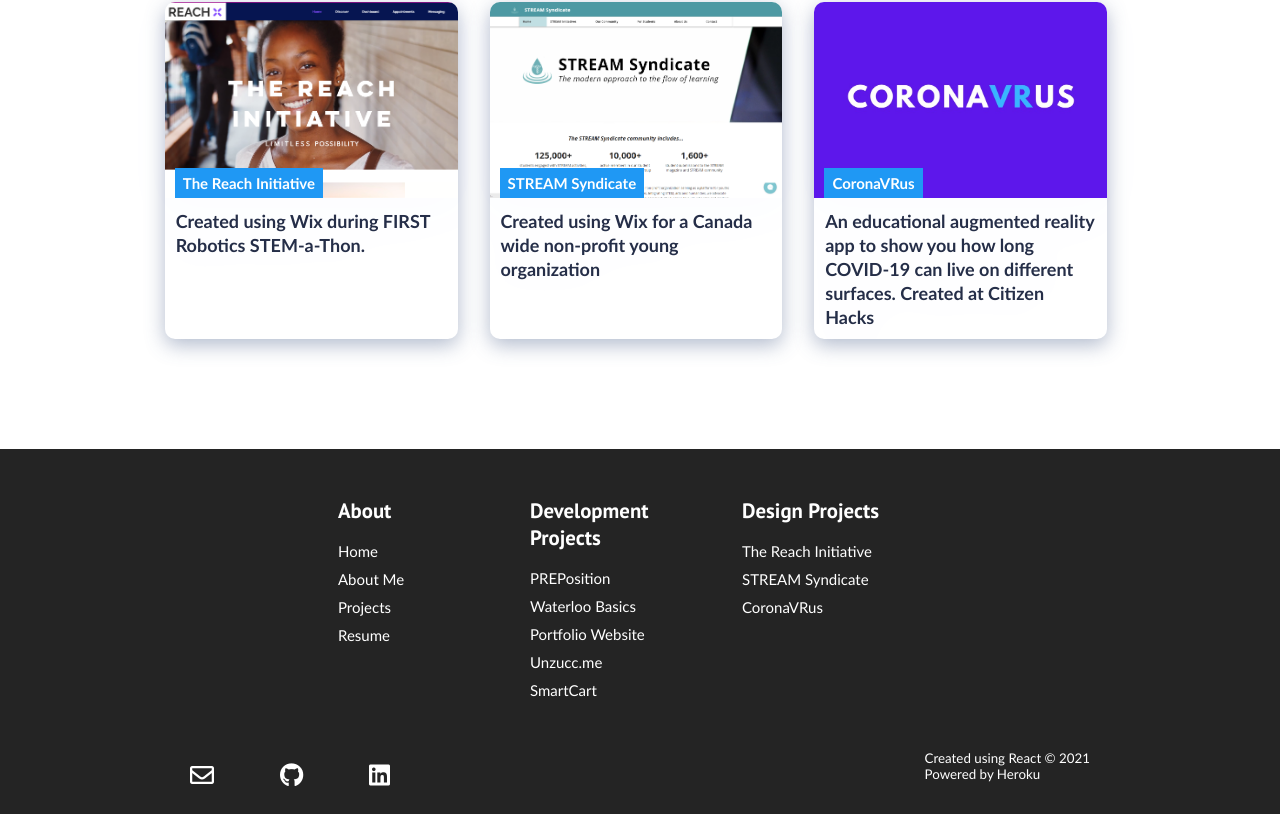
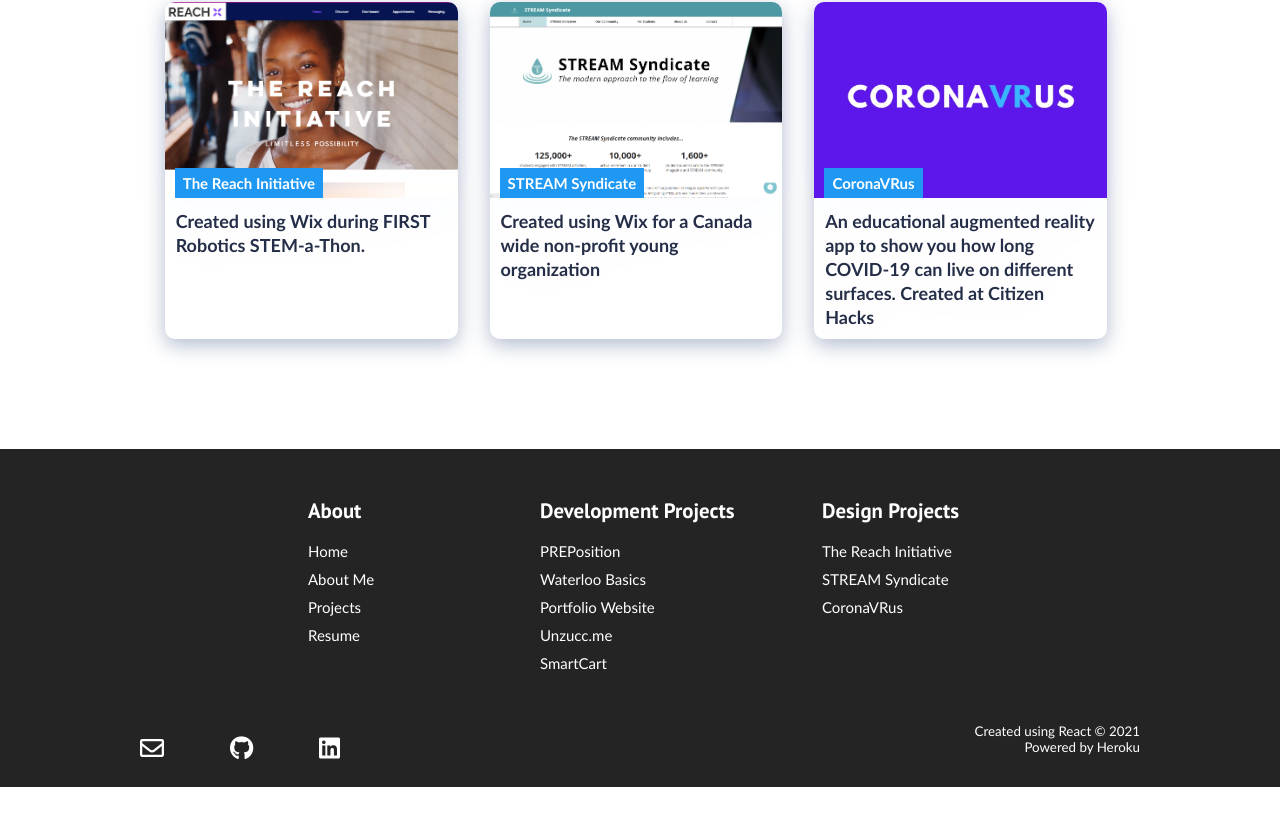
Before and after one commit to amandayu1/amanda-yu-website, a React (Create React App) app: page / in a window 1280 px wide. Shown: the part 2567-3381 px from the top of the page. After the commit the page ends 3354 px from the top, so only its background shows below. Built offline with nearby package versions, Linux system fonts and the light colour scheme.

Commit message:
fixed footer mobile responsiveness

```diff
--- a/src/components/Footer.css
+++ b/src/components/Footer.css
@@ -61,20 +61,16 @@
    box-sizing: border-box;
 }
 
-#about-card{
-   width: 160px;
-}
-
-#dev-card{
-   width: 180px;
-}
-
 .footer-link-item h2{
    font-family: 'PT Sans', sans-serif;
    font-weight: 500;
    font-size: 1.3rem;
    color: #fff;
    margin-bottom: 18px;
+}
+
+#design-card{
+   padding-left: 50px;
 }
 
 .footer-link-item a{
@@ -112,7 +108,7 @@
 }
 
 .social-media{
-   max-width: 1000px;
+   max-width: 1200px;
    width: 100%;
 }
 
@@ -148,6 +144,14 @@
 .website-rights{
    color: #fff;
    margin-bottom: 16px;
+   text-align: right;
+}
+
+@media screen and (max-width: 1024px){
+   .footer-link-item{
+      width: 150px;
+   }
+
 }
 
 @media screen and (max-width: 820px){
@@ -179,4 +183,7 @@
       padding-top: 10px;
       padding-bottom: 20px;
    }
+   #design-card{
+      padding-left: 0px;
+   }
 }
--- a/src/components/Footer.js
+++ b/src/components/Footer.js
@@ -44,7 +44,7 @@
               <a className="footer-link" target="_blank" href="https://github.com/amandayu1/unzucc.me" rel="noreferrer">Unzucc.me</a>
               <a className="footer-link" target="_blank" href="https://devpost.com/software/grocery-app-n0ps83" rel="noreferrer">SmartCart</a>
             </div>
-            <div className="footer-link-item">
+            <div className="footer-link-item" id="design-card">
               <h2>Design Projects</h2>
               <a className="footer-link" target="_blank" href="https://amandayu2002.wixsite.com/thereachinitiative" rel="noreferrer"> The Reach Initiative</a>
               <a className="footer-link"  target="_blank" href="https://www.streamsyndicate-canada.com/" rel="noreferrer">STREAM Syndicate</a>
```
Also changed, not shown: 1 other file (tests, documents, lock files or other folders).
